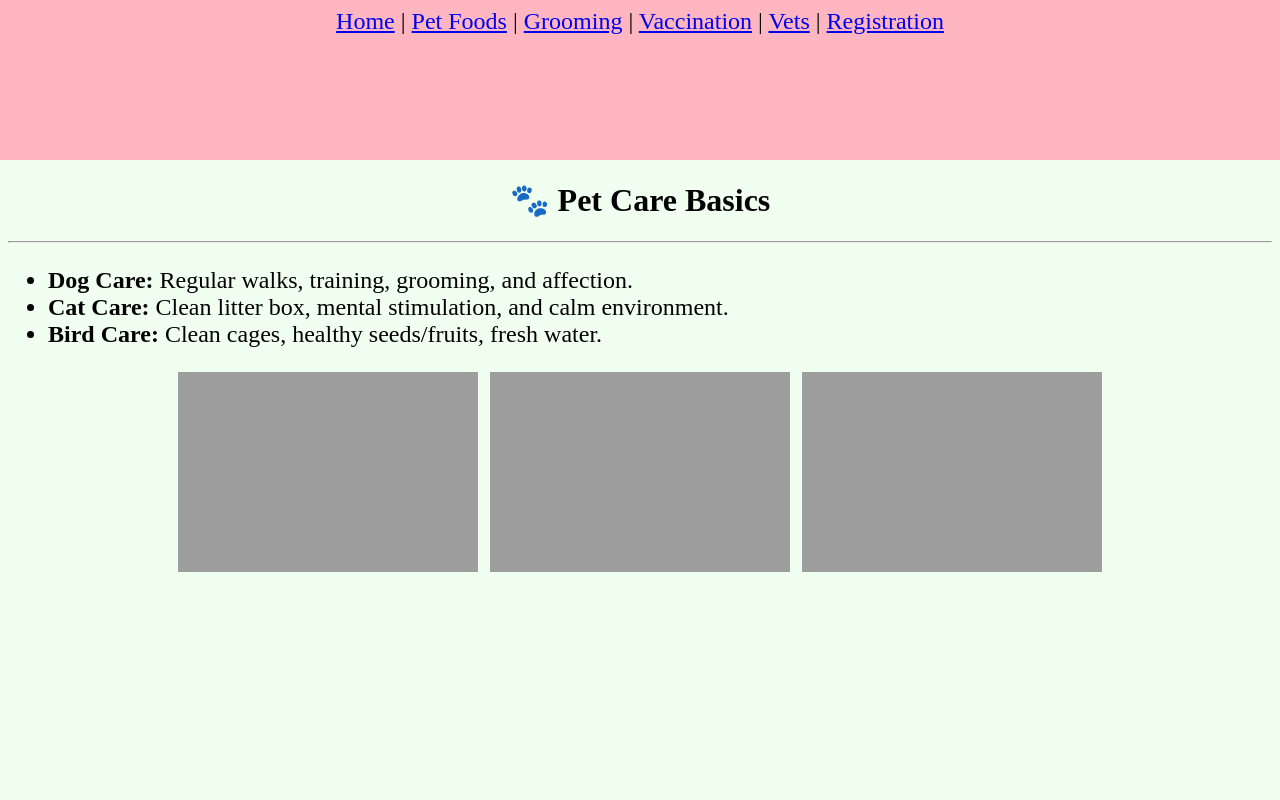
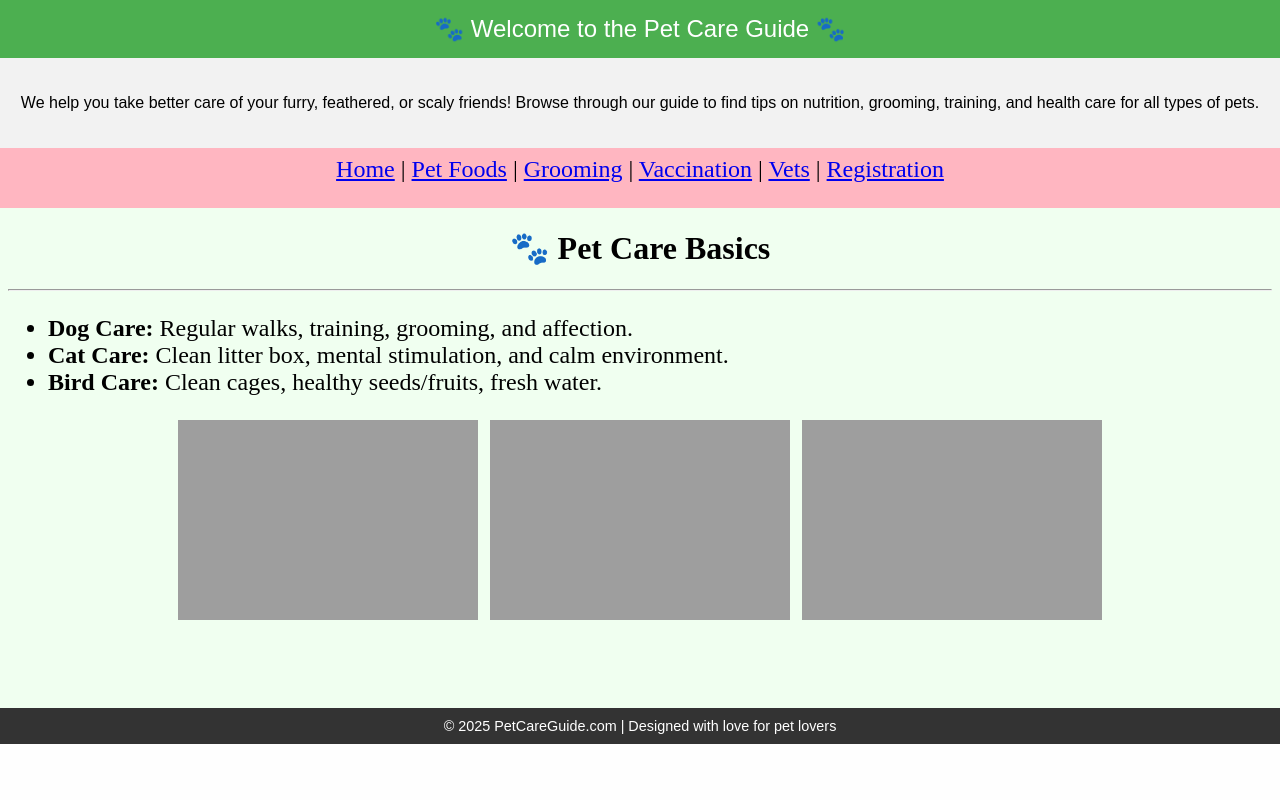
Before and after one commit to Yug-Patel25/demo-html, a plain HTML site: page index.html in a window 1280 px wide. Drawn offline with Linux system fonts and the light colour scheme.

Commit message:
Update index.html

```diff
--- a/index.html
+++ b/index.html
@@ -9,15 +9,50 @@
     html, body {
       height: 100%;
       margin: 0;
+      font-family: Arial, sans-serif;
+      background-color: #fefefe;
+    }
+    header {
+      background-color: #4CAF50;
+      color: white;
+      padding: 15px;
+      text-align: center;
+      font-size: 1.5rem;
+    }
+    section.intro {
+      padding: 20px;
+      background-color: #f2f2f2;
+      text-align: center;
     }
     iframe {
       border: none;
       display: block;
     }
+    footer {
+      background-color: #333;
+      color: white;
+      text-align: center;
+      padding: 10px;
+      font-size: 0.9rem;
+    }
   </style>
 </head>
 <body>
-  <iframe src="nav.html" height="20%" width="100%"></iframe>
-  <iframe src="home.html" height="80%" width="100%" name="content"></iframe>
+
+  <header>
+    🐾 Welcome to the Pet Care Guide 🐾
+  </header>
+
+  <section class="intro">
+    <p>We help you take better care of your furry, feathered, or scaly friends! Browse through our guide to find tips on nutrition, grooming, training, and health care for all types of pets.</p>
+  </section>
+
+  <iframe src="nav.html" height="60" width="100%"></iframe>
+  <iframe src="home.html" height="500" width="100%" name="content"></iframe>
+
+  <footer>
+    &copy; 2025 PetCareGuide.com | Designed with love for pet lovers
+  </footer>
+
 </body>
 </html>
```
